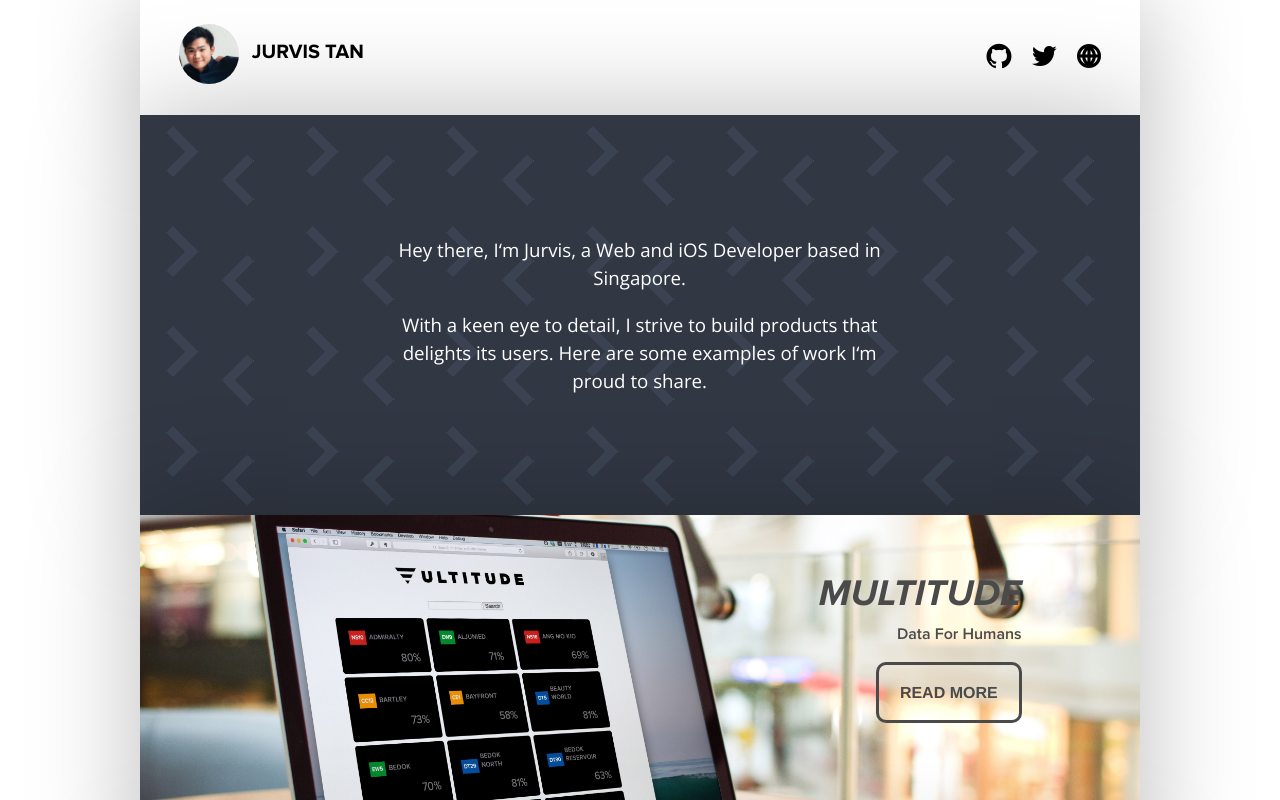
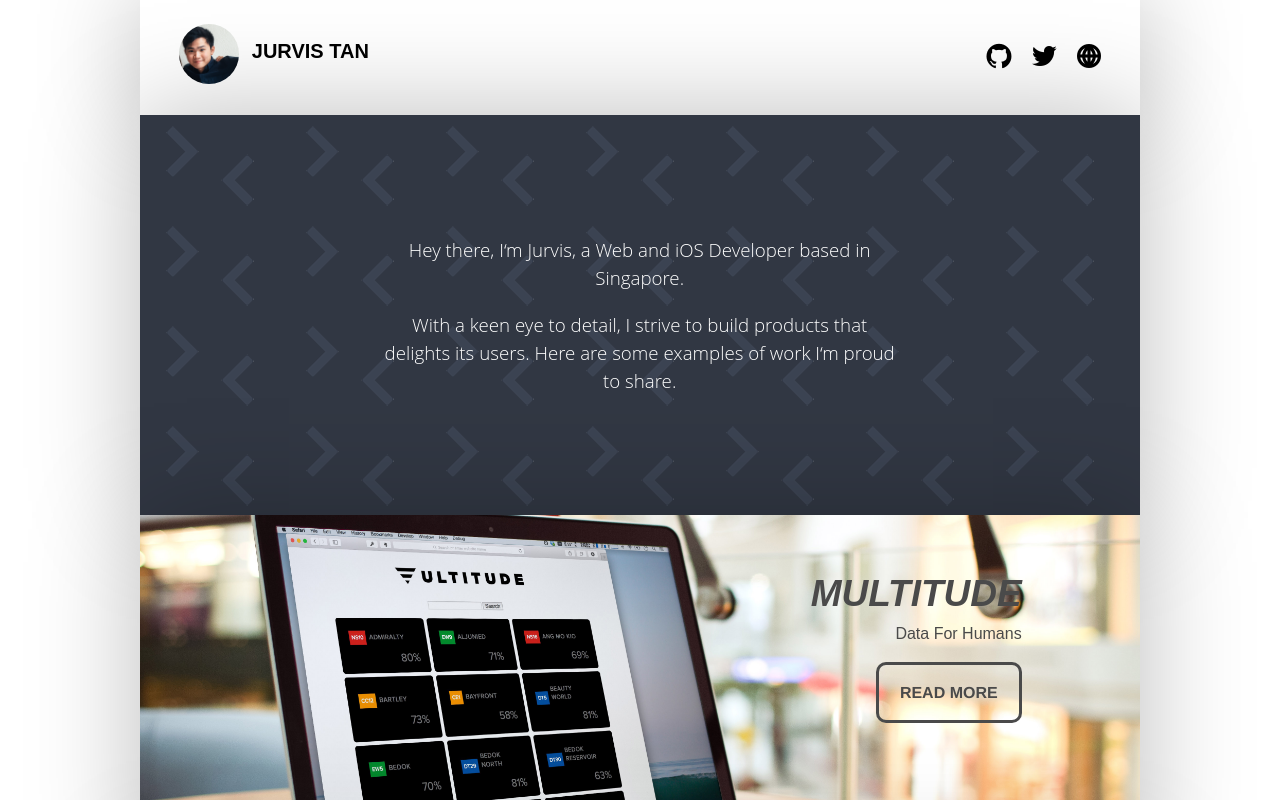
Before and after one commit to jurvis/jurvis-portfolio, a plain HTML site: page index.html in a window 1280 px wide. Shown: the top 800 px of the page. Drawn offline with nearby package versions, Linux system fonts and the light colour scheme.

Commit message:
added typekit

```diff
--- a/assets/css/main.css
+++ b/assets/css/main.css
@@ -1,26 +1,3 @@
-@font-face {
-	font-family: ProximaNova-Bold;
-	src: url(../fonts/ProximaNova-Bold.otf);
-}
-
-@font-face {
-	font-family: ProximaNova-BoldIt;
-	src: url(../fonts/ProximaNova-BoldItalic.otf);
-}
-
-@font-face {
-	font-family: ProximaNova-Regular;
-	src: url(../fonts/ProximaNova-Regular.otf);
-}
-@font-face {
-	font-family: ProximaNova-Semibold;
-	src: url(../fonts/ProximaNova-Semibold.otf);
-}
-@font-face {
-	font-family: ProximaNova-SemiboldIt;
-	src: url(../fonts/ProximaNova-SemiboldItalic.otf);
-}
-
 body {
 	min-width: 1024px;
 }
@@ -67,7 +44,9 @@
 }
 
 #footer h2.footer-header {
-	font-family: ProximaNova-Regular;
+	font-family: "brandon-grotesque",sans-serif;
+	font-style: normal;
+	font-weight: 400;
 }
 
 #relayplay {
@@ -108,7 +87,9 @@
 }
 
 .app-heading {
-	font-family: ProximaNova-BoldIt;
+	font-family: "brandon-grotesque",sans-serif;
+	font-style: italic;
+	font-weight: 700;
 	text-transform: uppercase;
 	font-size: 37px;
 	margin-top: 15%;
@@ -117,7 +98,9 @@
 
 .app-desc {
 	width: 100%;
-	font-family: ProximaNova-Semibold;
+	font-family: "brandon-grotesque",sans-serif;
+	font-style: normal;
+	font-weight: 500;
 	text-transform: capitalize;
 	font-size: 16px;
 }
@@ -180,7 +163,9 @@
 
 #profile-bar span {
 	text-transform: uppercase;
-	font-family: ProximaNova-Bold;
+	font-family: "brandon-grotesque",sans-serif;
+	font-style: normal;
+	font-weight: 700;
 	color: #000000;
 	font-size: 1.250rem;
 	display: block;
@@ -189,7 +174,9 @@
 }
 
 #profile-bar h3 {
-	font-family: ProximaNova-SemiboldIt;
+	font-family: "brandon-grotesque",sans-serif;
+	font-style: italic;
+	font-weight: 500;
 	display: inline-block;
 	color: #4A4A4A;
 	margin: 0;
--- a/index.html
+++ b/index.html
@@ -5,7 +5,8 @@
 	<meta content="initial-scale=1.0" name="viewport">
 	<meta name="viewport" content="width=device-width, initial-scale=1">
 	<title>Jurvis Tan - Portfolio</title>
-	<link href='http://fonts.googleapis.com/css?family=Open+Sans:600italic,700italic,400,300,600,700' rel='stylesheet' type='text/css'>
+	<script type="text/javascript" src="//use.typekit.net/nol3gmt.js"></script>
+	<script type="text/javascript">try{Typekit.load();}catch(e){}</script>
 	<link rel="stylesheet" href="assets/css/foundation.css">
 	<link rel="stylesheet" href="assets/css/main.css">
 	<link rel="stylesheet" href="assets/css/normalize.css">
```
Also changed, not shown: multitude.html (+0 -1 lines).
